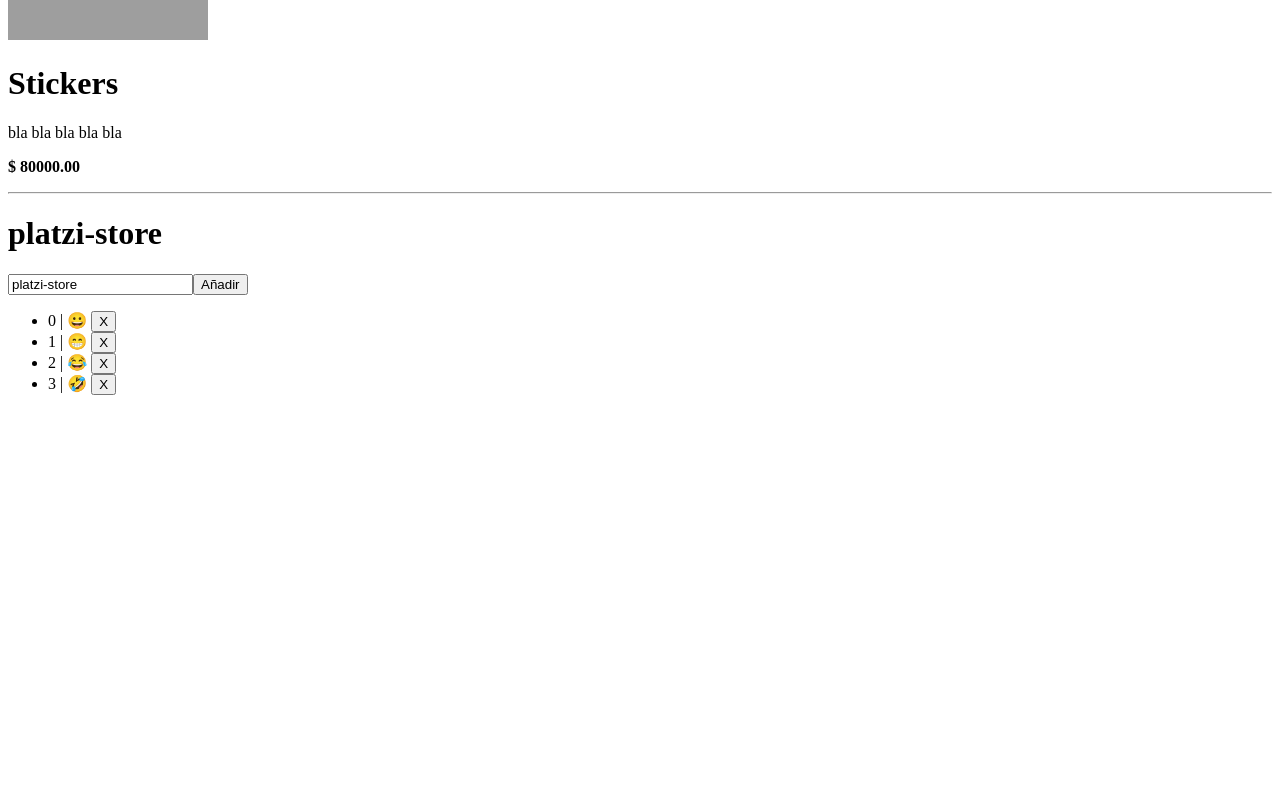
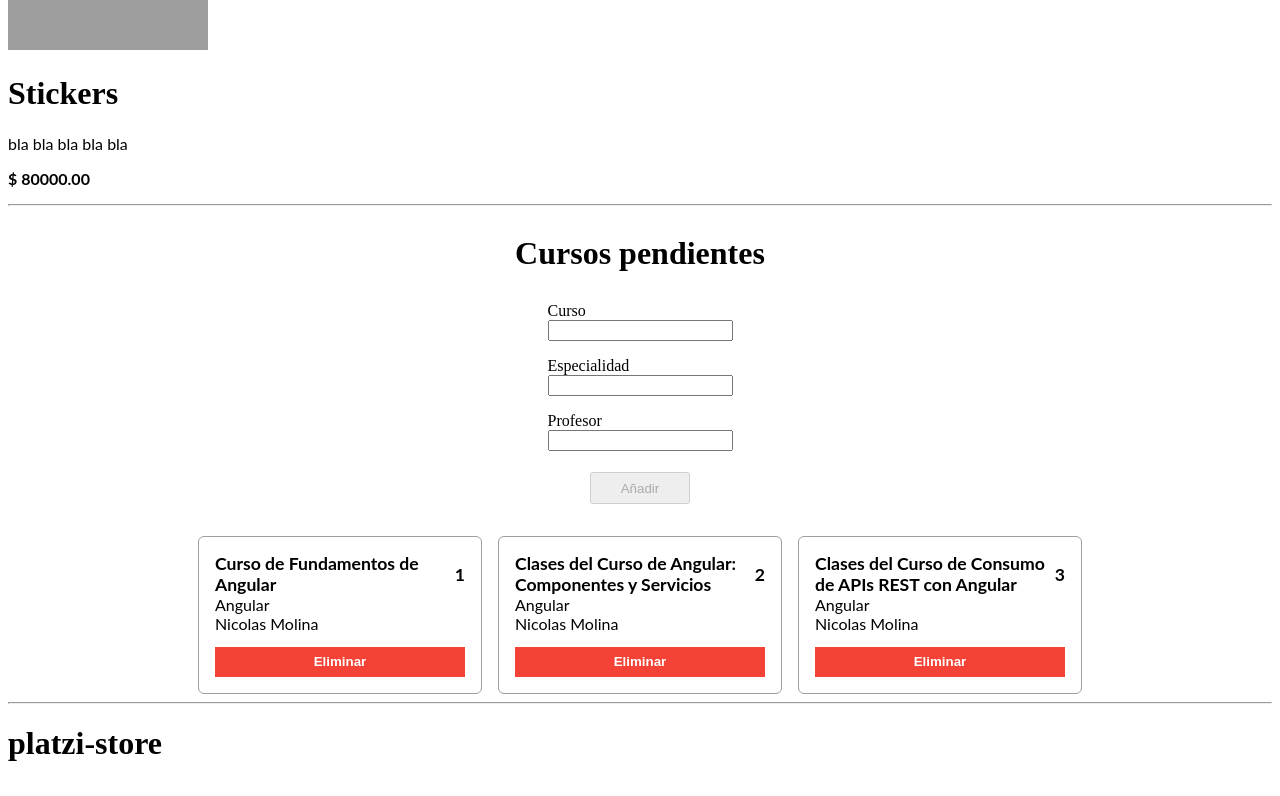
Before and after one commit to mishrole/Angular_PlatziStore, an Angular app: page / in a window 1280 px wide. Shown: the part 1640-2436 px from the top of the page. Before the commit the page ends 2051 px from the top, so only its background shows below. Built offline with nearby package versions, Linux system fonts and the light colour scheme; grey boxes are pictures that could not be loaded.

Commit message:
add: Challenge

```diff
--- a/src/app/app.component.html
+++ b/src/app/app.component.html
@@ -6,6 +6,69 @@
     <p><b>$ {{ product.price.toFixed(2) }}</b></p>
   </div>
 </div>
+
+<hr>
+
+<div class="container">
+  <h1>Cursos pendientes</h1>
+  <div class="form">
+    <div class="form__input">
+      <span>Curso</span>
+      <input
+        type="text"
+        required
+        #nameInput="ngModel"
+        [(ngModel)]="newCourse.name"
+      />
+    </div>
+    <div class="form__input">
+      <span>Especialidad</span>
+      <input
+        type="text"
+        required
+        #pathInput="ngModel"
+        [(ngModel)]="newCourse.path"
+      />
+    </div>
+    <div class="form__input">
+      <span>Profesor</span>
+      <input
+        type="text"
+        required
+        #teacherInput="ngModel"
+        [(ngModel)]="newCourse.teacher"
+      />
+    </div>
+    <button
+      [disabled]="
+        validateForm(nameInput.valid || false, pathInput.valid || false, teacherInput.valid || false)
+      "
+      (click)="addCourse()"
+    >
+      Añadir
+    </button>
+  </div>
+</div>
+
+<div class="main">
+  <div class="courses__container">
+    <div *ngFor="let course of courses; index as i" class="courses__item">
+      <div class="courses__header">
+        <p>{{ course.name }}</p>
+        <p>{{ i + 1 }}</p>
+      </div>
+      <div class="courses__body">
+        <p>{{ course.path }}</p>
+        <p>{{ course.teacher }}</p>
+      </div>
+      <div class="courses__footer">
+        <button (click)="removeCourse(i)">Eliminar</button>
+      </div>
+    </div>
+    <h3 *ngIf="courses.length === 0">Todavía no tienes cursos 😴</h3>
+  </div>
+</div>
+
 
 <hr>
 
--- a/src/app/app.component.sass
+++ b/src/app/app.component.sass
@@ -0,0 +1,67 @@
+p
+  font-family: Lato
+
+.container,
+.form,
+.form__input
+  display: flex
+  flex-direction: column
+
+
+.container,
+.form
+  justify-content: center
+  align-items: center
+
+.form__input,
+button
+  padding: 0.5em
+
+button
+  margin-top: 1em
+  min-width: 100px
+
+.main
+  margin-top: 2em
+
+.courses__container
+  display: flex
+  justify-content: center
+  gap: 1em
+  flex-wrap: wrap
+
+.courses__item
+  width: 250px
+  border: 1px solid #9E9E9E
+  padding: 1em
+  border-radius: 6px
+  user-select: none
+
+.courses__header > *,
+.courses__body > *
+  margin: 0
+
+.courses__header
+  display: flex
+  align-items: center
+  font-size: 1.1rem
+  font-weight: bold
+  p
+    &:nth-child(1)
+      flex-grow: 2
+    &:nth-child(2)
+      flex-grow: 1
+      text-align: right
+
+.courses__footer
+  display: flex
+  button
+    flex-grow: 1
+    background-color: #f44336
+    border: 1px solid #f44336
+    color: #ffffff
+    font-weight: bold
+
+    &:hover
+      background-color: #d32f2f
+      cursor: pointer
--- a/src/app/app.component.ts
+++ b/src/app/app.component.ts
@@ -1,4 +1,5 @@
 import { Component } from '@angular/core';
+import { Course } from 'src/models/course.model';
 import { Product } from 'src/models/product.model';
 
 @Component({
@@ -54,6 +55,43 @@ export class AppComponent {
     }
   ];
 
+  courses: Course[] = [
+    {
+      name: 'Curso de Fundamentos de Angular',
+      path: 'Angular',
+      teacher: 'Nicolas Molina',
+    },
+    {
+      name: 'Clases del Curso de Angular: Componentes y Servicios',
+      path: 'Angular',
+      teacher: 'Nicolas Molina',
+    },
+    {
+      name: 'Clases del Curso de Consumo de APIs REST con Angular',
+      path: 'Angular',
+      teacher: 'Nicolas Molina',
+    },
+  ];
+
+  newCourse = <Course>{};
+
+  validateForm(name: boolean, path: boolean, teacher: boolean) {
+    if (name && path && teacher) {
+      return false;
+    }
+
+    return true;
+  }
+
+  addCourse() {
+    this.courses.push(this.newCourse);
+    this.newCourse = {} as Course;
+  }
+
+  removeCourse(_index: number) {
+    this.courses.splice(_index, 1);
+  }
+
   items = ['😀','😁','😂','🤣'];
 
   addItem() {
--- /dev/null
+++ b/src/models/course.model.ts
@@ -0,0 +1,5 @@
+export interface Course {
+  name: string;
+  path: string;
+  teacher: string;
+}
```
